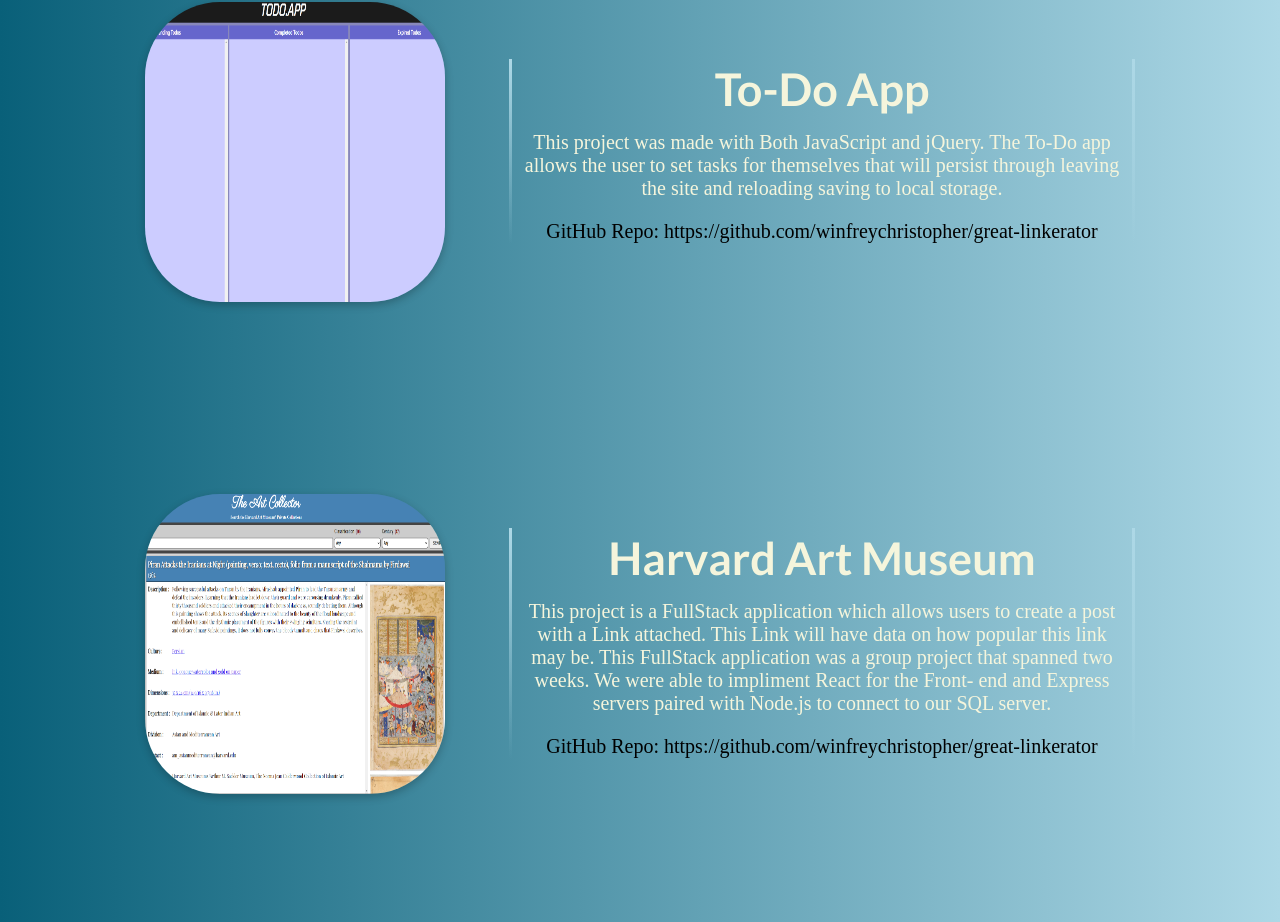
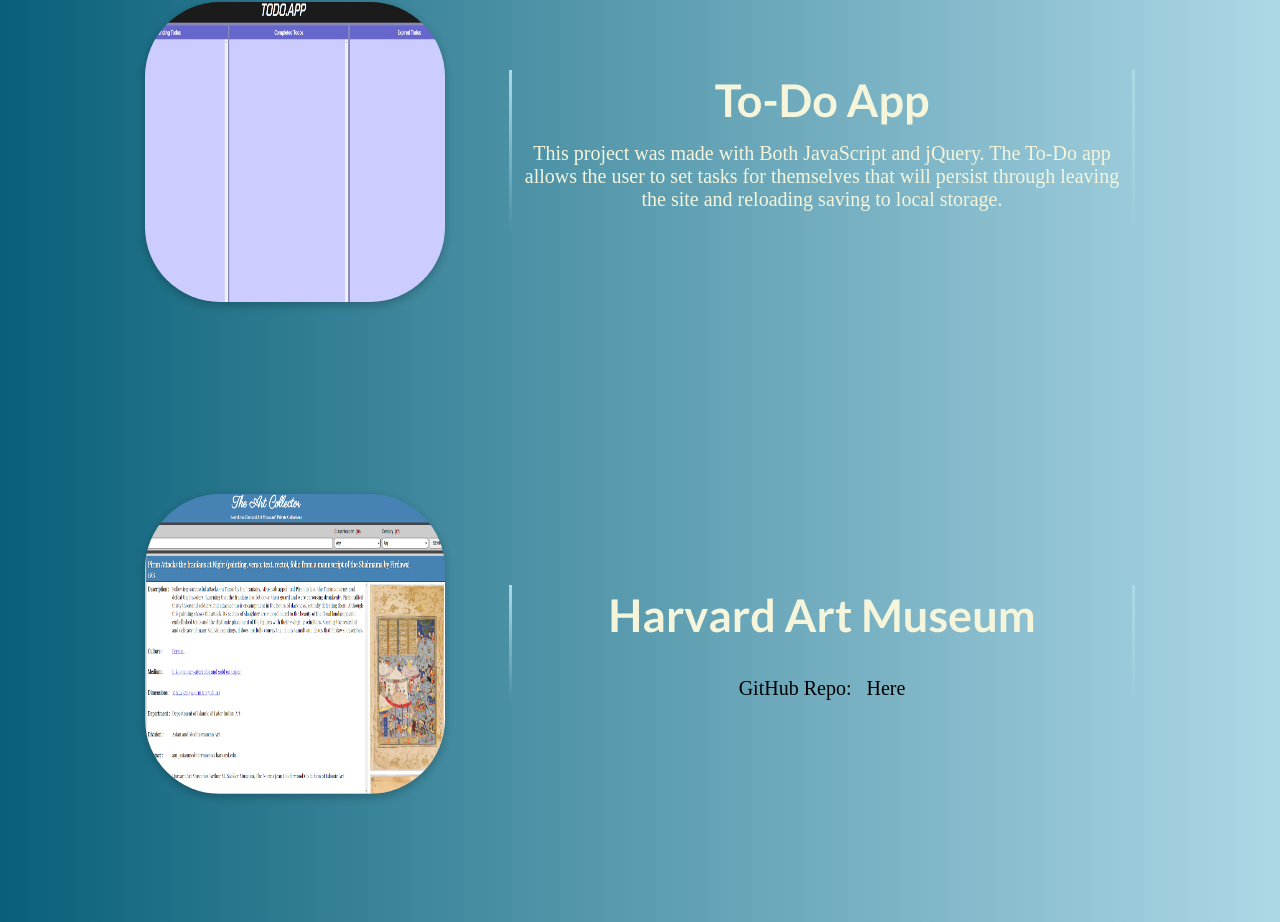
Before and after one commit to JeffHauckJr/Personal-site, a React (Create React App) app: page /portfolio in a window 1280 px wide. Shown: the part 1332-2254 px from the top of the page. Built offline with nearby package versions, Linux system fonts and the light colour scheme.

Commit message:
Semi-final product

```diff
--- a/src/components/Portfolio.jsx
+++ b/src/components/Portfolio.jsx
@@ -8,7 +8,7 @@
   return (
     <>
       <div>
-        <h1 style={{color: 'beige', fontSize: '50px'}}>Projects</h1>
+        <h1 style={{color: 'beige', fontSize: '50px '}}>Projects</h1>
       </div>
       <div className="portfolio-container">
         <div>
@@ -102,8 +102,7 @@
                 through leaving the site and reloading saving to local storage.
               </p>
               <p style={{ fontSize: "20px", paddingTop: '20px'}}>
-                GitHub Repo:
-                https://github.com/winfreychristopher/great-linkerator
+                {/* GitHub Repo: */}
               </p>
             </div>
           </article>
@@ -128,16 +127,11 @@
             >
               <h1 style={{fontFamily: 'Lato', color: 'beige', fontSize: '45px', paddingBottom: '15px'}}>Harvard Art Museum</h1>
               <p style={{ fontSize: "20px", color: 'beige'}}>
-                This project is a FullStack application which allows users to
-                create a post with a Link attached. This Link will have data on
-                how popular this link may be. This FullStack application was a
-                group project that spanned two weeks. We were able to impliment
-                React for the Front- end and Express servers paired with Node.js
-                to connect to our SQL server.
+
               </p>
               <p style={{ fontSize: "20px", paddingTop: '20px'}}>
                 GitHub Repo:
-                https://github.com/winfreychristopher/great-linkerator
+                <a style={{paddingLeft: '15px', textDecoration: 'none'}} href='https://github.com/JeffHauckJr/UNIV_Art_Collector_React_Starter' target="blank">Here</a>
               </p>
             </div>
           </article>
```
